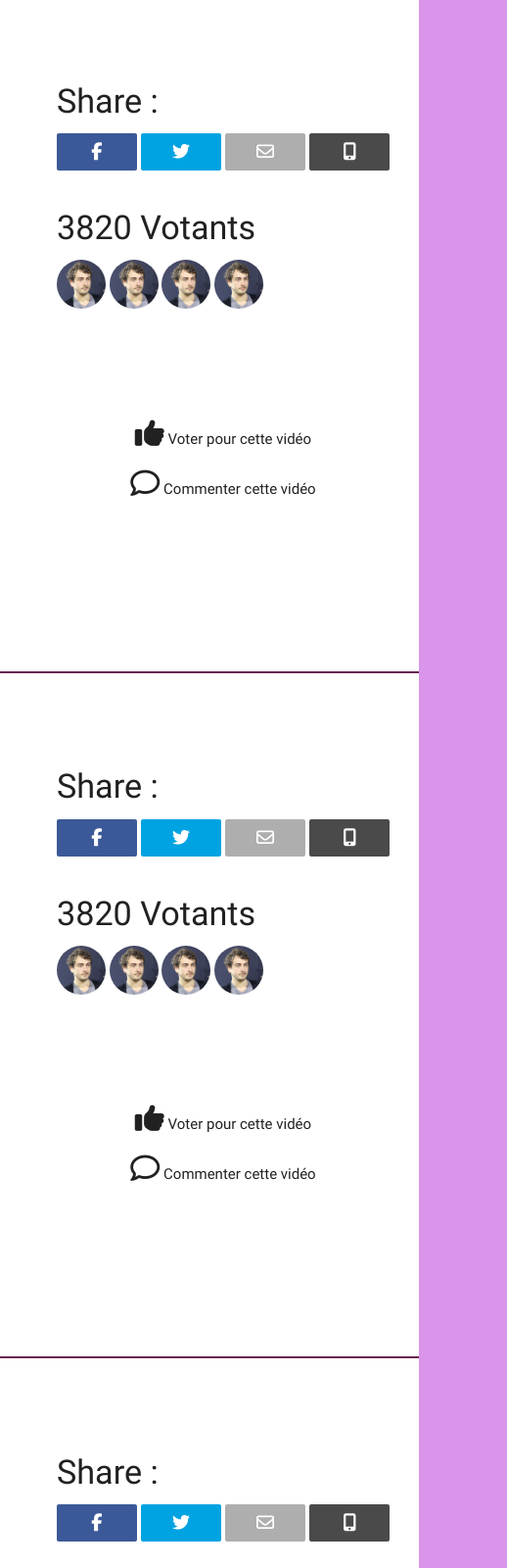
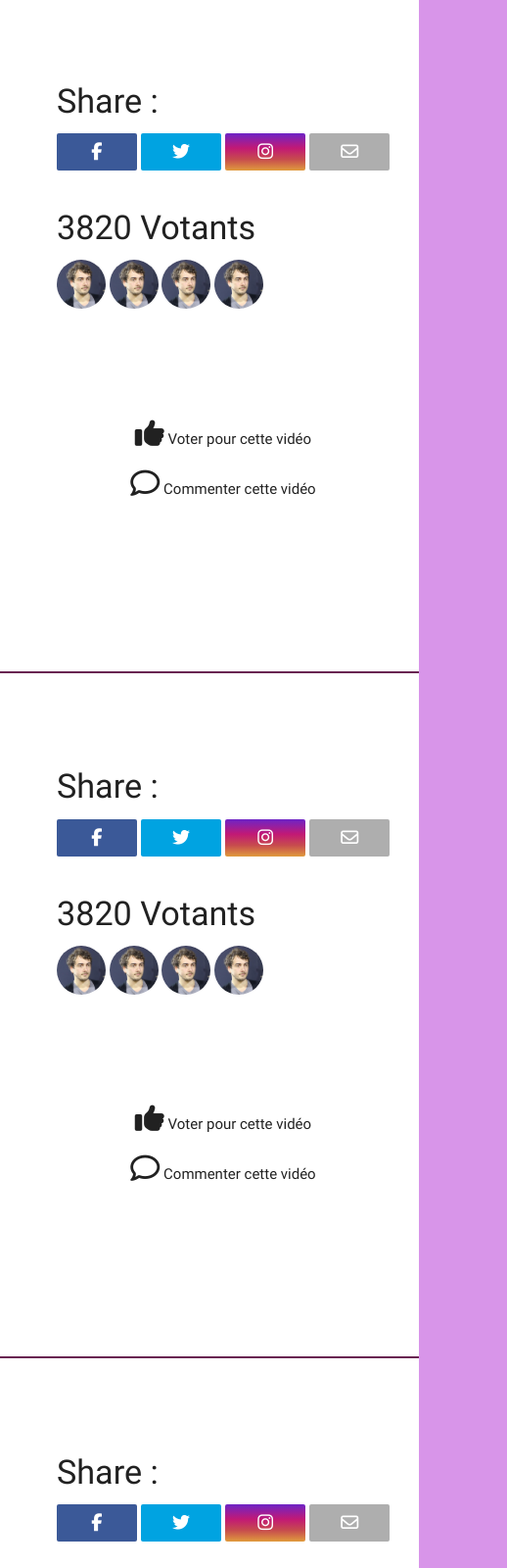
Before and after one commit to Joemarc/Marionnaud-fetes-des-meres, a plain HTML site: page videos.html in a window 1280 px wide. Shown: the part 300-1900 px from the top of the page at 98% size, 762-1280 px from the left. Drawn offline with nearby package versions, Linux system fonts and the light colour scheme.

Commit message:
changed incon settings

```diff
--- a/videos.html
+++ b/videos.html
@@ -67,11 +67,11 @@
 			  <a href="#" class="share-link bg-twitter">
 			    <i class="fa fa-twitter"></i>
 			  </a>
+			  <a href="#" class="share-link bg-instagram">
+			    <i class="fa fa-instagram"></i>
+			  </a>
 			  <a href="#" class="share-link bg-email">
 			    <i class="fa fa-envelope-o"></i>
-			  </a>
-			  <a href="#" class="share-link bg-text">
-			    <i class="fa fa-mobile"></i>
 			  </a>
 			</div>
 	    </div>
@@ -116,11 +116,11 @@
 			  <a href="#" class="share-link bg-twitter">
 			    <i class="fa fa-twitter"></i>
 			  </a>
+			  <a href="#" class="share-link bg-instagram">
+			    <i class="fa fa-instagram"></i>
+			  </a>
 			  <a href="#" class="share-link bg-email">
 			    <i class="fa fa-envelope-o"></i>
-			  </a>
-			  <a href="#" class="share-link bg-text">
-			    <i class="fa fa-mobile"></i>
 			  </a>
 			</div>
 	    </div>
@@ -165,11 +165,11 @@
 			  <a href="#" class="share-link bg-twitter">
 			    <i class="fa fa-twitter"></i>
 			  </a>
+			  <a href="#" class="share-link bg-instagram">
+			    <i class="fa fa-instagram"></i>
+			  </a>
 			  <a href="#" class="share-link bg-email">
 			    <i class="fa fa-envelope-o"></i>
-			  </a>
-			  <a href="#" class="share-link bg-text">
-			    <i class="fa fa-mobile"></i>
 			  </a>
 			</div>
 	    </div>
@@ -213,11 +213,11 @@
 			  <a href="#" class="share-link bg-twitter">
 			    <i class="fa fa-twitter"></i>
 			  </a>
+			  <a href="#" class="share-link bg-instagram">
+			    <i class="fa fa-instagram"></i>
+			  </a>
 			  <a href="#" class="share-link bg-email">
 			    <i class="fa fa-envelope-o"></i>
-			  </a>
-			  <a href="#" class="share-link bg-text">
-			    <i class="fa fa-mobile"></i>
 			  </a>
 			</div>
 	    </div>
@@ -261,11 +261,11 @@
 			  <a href="#" class="share-link bg-twitter">
 			    <i class="fa fa-twitter"></i>
 			  </a>
+			  <a href="#" class="share-link bg-instagram">
+			    <i class="fa fa-instagram"></i>
+			  </a>
 			  <a href="#" class="share-link bg-email">
 			    <i class="fa fa-envelope-o"></i>
-			  </a>
-			  <a href="#" class="share-link bg-text">
-			    <i class="fa fa-mobile"></i>
 			  </a>
 			</div>
 	    </div>
```
